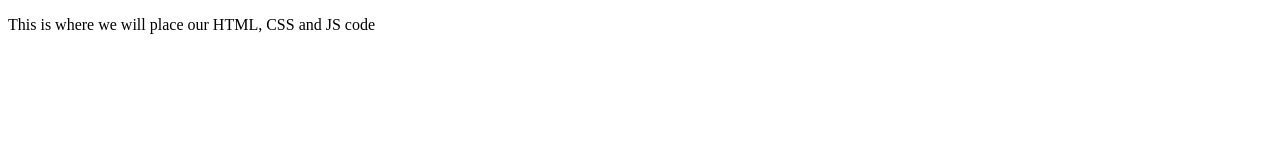
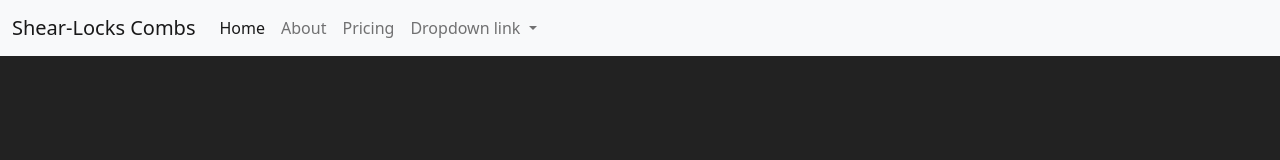
Before and after one commit to lntel/BarclayChallenge, a website: page public/index.html in a window 1280 px wide. Drawn offline with nearby package versions, Linux system fonts and the light colour scheme.

Commit message:
start of frontend

```diff
--- a/public/index.html
+++ b/public/index.html
@@ -1,11 +1,48 @@
 <!DOCTYPE html>
 <html lang="en">
 <head>
-    <meta charset="UTF-8">
-    <meta name="viewport" content="width=device-width, initial-scale=1.0">
-    <title>Document</title>
+  <title>Bootstrap Example</title>
+  <meta charset="utf-8">
+  <meta name="viewport" content="width=device-width, initial-scale=1">
+  <link href="https://cdn.jsdelivr.net/npm/bootstrap@5.0.0-beta1/dist/css/bootstrap.min.css" rel="stylesheet" integrity="sha384-giJF6kkoqNQ00vy+HMDP7azOuL0xtbfIcaT9wjKHr8RbDVddVHyTfAAsrekwKmP1" crossorigin="anonymous">
+  <link href="style.css" rel="stylesheet">
+  <script src="https://cdn.jsdelivr.net/npm/bootstrap@5.0.0-beta1/dist/js/bootstrap.bundle.min.js" integrity="sha384-ygbV9kiqUc6oa4msXn9868pTtWMgiQaeYH7/t7LECLbyPA2x65Kgf80OJFdroafW" crossorigin="anonymous"></script>
 </head>
+
+
 <body>
-    <p>This is where we will place our HTML, CSS and JS code</p>
+    <nav class="navbar sticky-top navbar-expand-lg navbar-light bg-light">
+        <div class="container-fluid">
+          <a class="navbar-brand" href="#">Shear-Locks Combs</a>
+          <button class="navbar-toggler" type="button" data-bs-toggle="collapse" data-bs-target="#navbarNavDropdown" aria-controls="navbarNavDropdown" aria-expanded="false" aria-label="Toggle navigation">
+            <span class="navbar-toggler-icon"></span>
+          </button>
+          <div class="collapse navbar-collapse" id="navbarNavDropdown">
+            <ul class="navbar-nav">
+              <li class="nav-item">
+                <a class="nav-link active" aria-current="page" href="#">Home</a>
+              </li>
+              <li class="nav-item">
+                <a class="nav-link" href="#">About</a>
+              </li>
+              <li class="nav-item">
+                <a class="nav-link" href="#">Pricing</a>
+              </li>
+              <li class="nav-item dropdown">
+                <a class="nav-link dropdown-toggle" href="#" id="navbarDropdownMenuLink" role="button" data-bs-toggle="dropdown" aria-expanded="false">
+                  Dropdown link
+                </a>
+                <ul class="dropdown-menu" aria-labelledby="navbarDropdownMenuLink">
+                  <li><a class="dropdown-item" href="#">Action</a></li>
+                  <li><a class="dropdown-item" href="#">Another action</a></li>
+                  <li><a class="dropdown-item" href="#">Something else here</a></li>
+                </ul>
+              </li>
+            </ul>
+          </div>
+        </div>
+      </nav>
+
+
 </body>
 </html>
--- /dev/null
+++ b/public/style.css
@@ -0,0 +1,4 @@
+
+body{
+  background-color: #222222;
+}
```
